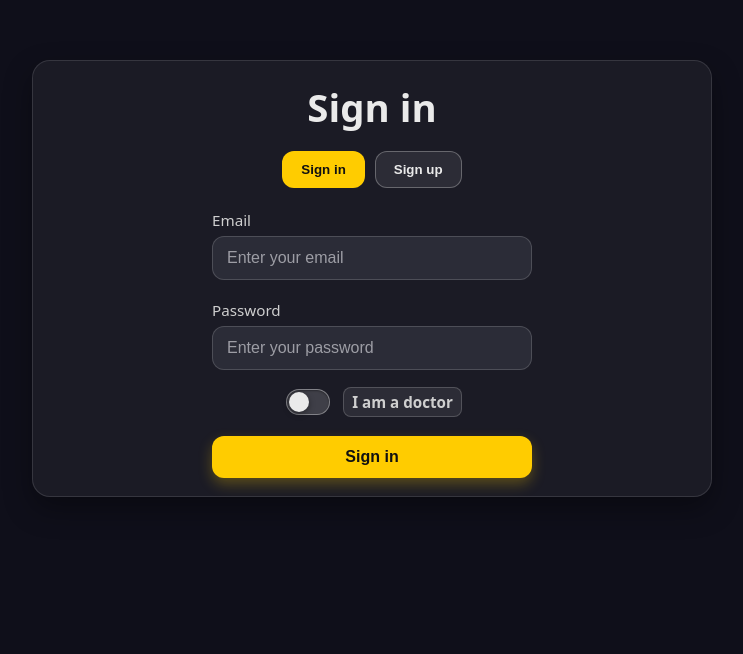
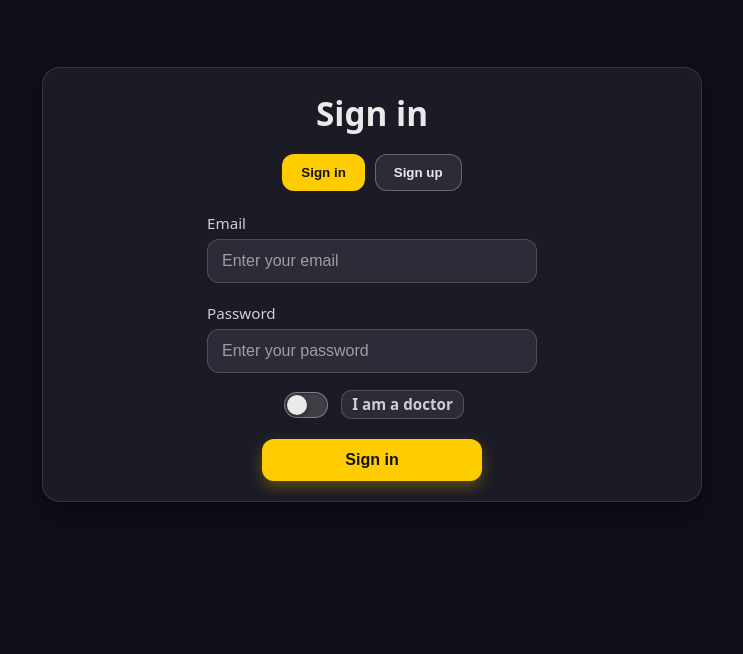
Before and after one commit to Anton-OG/AD, a React (Vite) app: page / in a window 1280 px wide. Shown: the part 146-800 px from the top of the page, without its empty margins (268-1011 px from the left). Built offline with nearby package versions, Linux system fonts and the light colour scheme; no server answers.

Commit message:
test auth css

```diff
--- a/src/components/styles/AuthScreen.css
+++ b/src/components/styles/AuthScreen.css
@@ -1,9 +1,9 @@
 /* ======================================
-   AuthScreen — styles (clean)
+   AuthScreen — responsive styles
    ====================================== */
 
 :root{
-  /* Colors */
+  /* Theme */
   --bg-card: rgba(255,255,255,.05);
   --bd-card: 1px solid rgba(255,255,255,.12);
   --shadow-card: 0 12px 28px rgba(0,0,0,.35);
@@ -19,35 +19,43 @@
   --input-bd-focus: 1.5px solid rgba(255,255,255,.36);
   --input-shadow-focus: 0 0 0 3px rgba(255,255,255,.12);
 
-  /* Sizes */
-  --login-field-width: 320px;     /* Sign in field/button width */
-  --login-card-width: 680px;      /* Sign in card width */
-  --register-card-width: 765px;   /* Sign up card width (compact) */
-  --register-gap: 14px 17px;      /* Sign up grid gap (compact) */
+  /* Base sizes (desktop) */
+  --login-field-width: 340px;     /* narrow column for Sign in */
+  --login-card-width: 700px;
+  --register-card-width: 820px;
+  --register-gap: 14px 18px;
 }
 
 /* Canvas */
 .auth-wrap{
   min-height: 100dvh;
   display: grid;
-  place-items: center;
+  justify-items: center;
+  align-items: center;
   padding: clamp(16px, 3vw, 28px);
+  padding-bottom: max(16px, env(safe-area-inset-bottom));
   color: var(--ink);
+}
+
+/* If screen is low by height (e.g. laptops/landscape mobile) — pin to top */
+@media (max-height: 740px){
+  .auth-wrap{ align-items: start; }
 }
 
 /* Card */
 .auth-card{
-  width: min(var(--register-card-width), 96vw);
+  width: min(var(--register-card-width), 94vw);
   border: var(--bd-card);
   background: var(--bg-card);
   border-radius: 18px;
   box-shadow: var(--shadow-card);
-  padding: 18px 26px; /* compact */
+  padding: 20px 26px;
+  margin-inline: auto; /* safety center */
 }
 
-/* --- Sign in: always narrow regardless of field count --- */
+/* Sign in: always visually narrow on desktop */
 .auth-card.is-login{
-  width: min(var(--login-card-width), 96vw);
+  width: min(var(--login-card-width), 94vw);
 }
 .auth-card.is-login .auth-field{
   max-width: var(--login-field-width);
@@ -70,7 +78,7 @@
 /* Title */
 .auth-title{
   text-align: center;
-  font-size: clamp(1.8rem, 3vw, 2.4rem);
+  font-size: clamp(1.9rem, 3vw, 2.6rem);
   margin: 2px 0 18px;
 }
 
@@ -78,6 +86,7 @@
 .auth-tabs{
   display: flex;
   justify-content: center;
+  flex-wrap: wrap;
   gap: 10px;
   margin-bottom: 18px;
 }
@@ -129,20 +138,18 @@
   border: var(--input-bd-focus);
   box-shadow: var(--input-shadow-focus);
 }
+
 .doctor-row .doctor-toggle{
-  display: inline-flex;     /* перекрываем display:block */
+  display: inline-flex;
   align-items: center;
   gap: 10px;
-  margin: 0;                /* убираем отступ, если был */
+  margin: 0;
 }
 /* Two columns (Sign up) */
 .two-cols{
   display: grid;
   grid-template-columns: 1fr 1fr;
   gap: var(--register-gap);
-}
-@media (max-width: 760px){
-  .two-cols{ grid-template-columns: 1fr; }
 }
 
 /* Gender buttons */
@@ -209,19 +216,24 @@
 .primary-btn:hover{ background:#f0c000; transform: translateY(-1px); }
 .primary-btn:disabled{ opacity:.7; cursor: default; transform:none; }
 
-/* --- Doctor toggle (custom switch) --- */
+/* Sign up: кнопка не на всю ширину на десктопе */
+.auth-form:not(.login) .auth-actions{ justify-content: center; }
+.auth-form:not(.login) .auth-actions .primary-btn{ width: min(220px, 100%); }
+
+/* Doctor toggle (custom switch) */
 .doctor-row{
   display:flex;
   justify-content:center;
 }
 .doctor-toggle{
-  display:flex;
+  display:inline-flex;             /* перекрывает label {display:block} */
   align-items:center;
   gap:10px;
   cursor:pointer;
   user-select:none;
   color: var(--ink);
   font-weight: 700;
+  margin: 0;
 }
 .doctor-toggle input{
   appearance: none;
@@ -234,6 +246,7 @@
   outline: none;
   transition: background .2s, border-color .2s, box-shadow .2s;
   box-shadow: inset 0 1px 2px rgba(0,0,0,.35);
+  vertical-align: middle;
 }
 .doctor-toggle input::before{
   content: "";
@@ -257,11 +270,12 @@
   background: var(--accent-ink);
 }
 .doctor-badge{
-  padding: 4px 8px;
-  border-radius: 8px;
+  padding: 6px 10px;
+  border-radius: 10px;
   background: rgba(255,255,255,.08);
   border: 1px solid rgba(255,255,255,.18);
   font-weight: 800;
+  line-height: 1;
 }
 .doctor-toggle input:checked + .doctor-badge{
   background: rgba(255,204,0,.15);
@@ -276,9 +290,69 @@
   to{ opacity:1; transform: none; }
 }
 
-/* Mobile */
+/* =========================
+   Responsive breakpoints
+   ========================= */
+
+/* 1600–1920 */
+@media (max-width: 1600px){
+  :root{
+    --login-card-width: 680px;
+    --register-card-width: 780px;
+  }
+}
+
+/* 1366 / 1440 laptops */
+@media (max-width: 1440px){
+  :root{
+    --login-field-width: 330px;
+    --login-card-width: 660px;
+    --register-card-width: 760px;
+  }
+  .auth-title{ font-size: clamp(1.8rem, 2.6vw, 2.2rem); }
+}
+
+/* Tablet landscape / small laptops */
+@media (max-width: 992px){
+  :root{
+    --login-card-width: 620px;
+    --register-card-width: 720px;
+  }
+  .auth-card{ padding: 18px 22px; }
+}
+
+/* Tablet portrait */
+@media (max-width: 768px){
+  :root{
+    --register-card-width: 680px;
+  }
+  .two-cols{ grid-template-columns: 1fr; } /* Sign up collapses */
+  .auth-card{ width: min(var(--register-card-width), 96vw); }
+}
+
+/* Phones */
 @media (max-width: 560px){
-  .auth-card{ width: 96vw; }
+  :root{
+    --login-field-width: 100%;
+  }
+  .auth-card{
+    width: 96vw;              /* карточка центрируется */
+    padding: 16px 16px;
+    border-radius: 16px;
+  }
+  /* На телефонах Sign in тоже на всю ширину */
   .auth-card.is-login .auth-field,
-  .auth-card.is-login .auth-actions .primary-btn{ max-width: 100%; }
+  .auth-card.is-login .auth-actions .primary-btn{
+    max-width: 100%;
+  }
+  .auth-tabs{ gap: 8px; }
+  .auth-tab{ padding: 9px 14px; }
+  .doctor-badge{ padding: 6px 9px; }
 }
+
+/* Very small phones */
+@media (max-width: 360px){
+  .auth-title{ font-size: 1.6rem; }
+  .auth-tab{ font-size: .95rem; }
+  .primary-btn{ font-size: .95rem; }
+}
```
